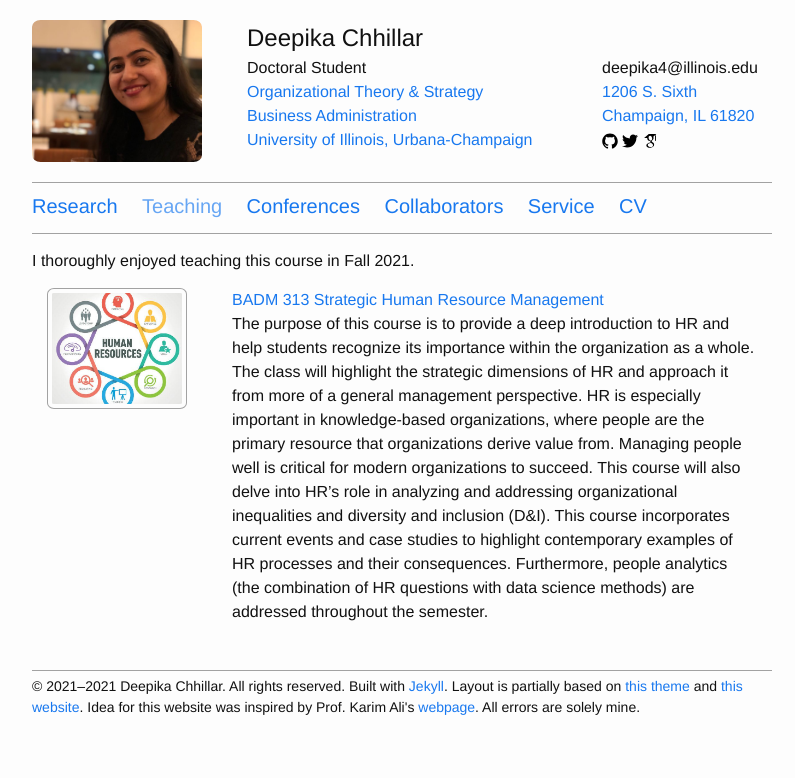
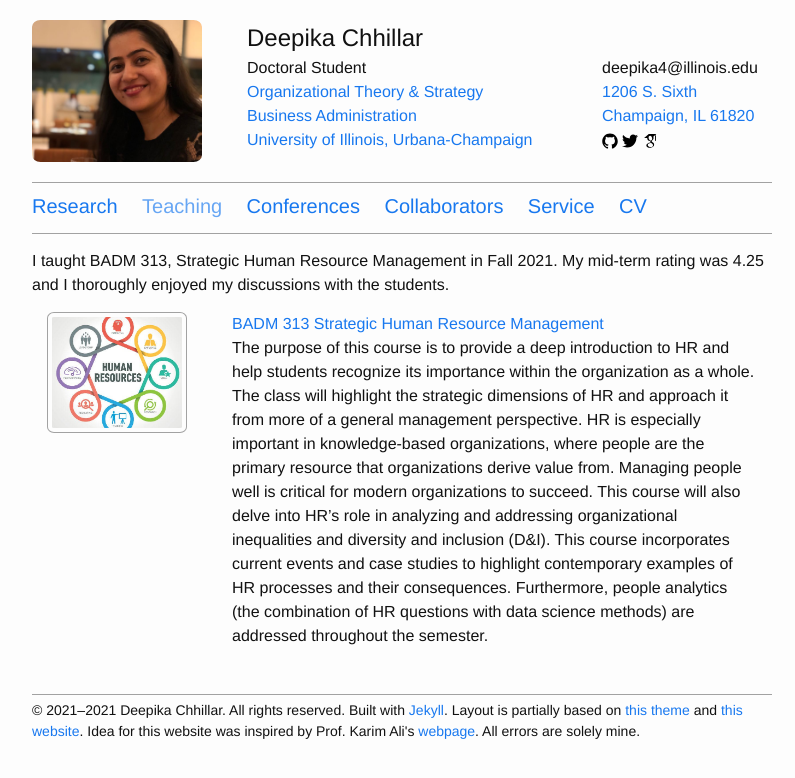
Before and after one commit to deepikachhillar/deepikachhillar.github.io, a Jekyll site: the page built from nav/teaching.md, in a window 1280 px wide. Shown: the top 778 px of the page, without its empty margins (238-1033 px from the left). Built offline with Jekyll 4.4.1, drawn with Linux system fonts in a browser that asks for light colours.

Commit message:
Update teaching.md

```diff
--- a/nav/teaching.md
+++ b/nav/teaching.md
@@ -5,7 +5,7 @@ permalink: /teaching/
 weight: 2
 group: teaching
 ---
-I thoroughly enjoyed teaching this course in Fall 2021.
+I taught BADM 313, Strategic Human Resource Management in Fall 2021. My mid-term rating was 4.25 and I thoroughly enjoyed my discussions with the students.
 {% for course in site.data.courses %}
 <div class="row" name="{{ course.id }}">
   <div class="row-pic">
```
